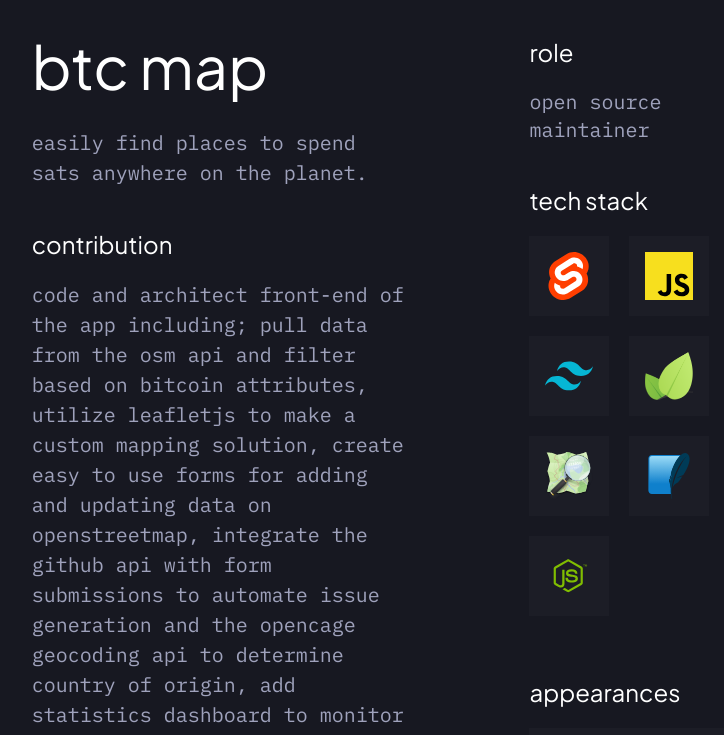
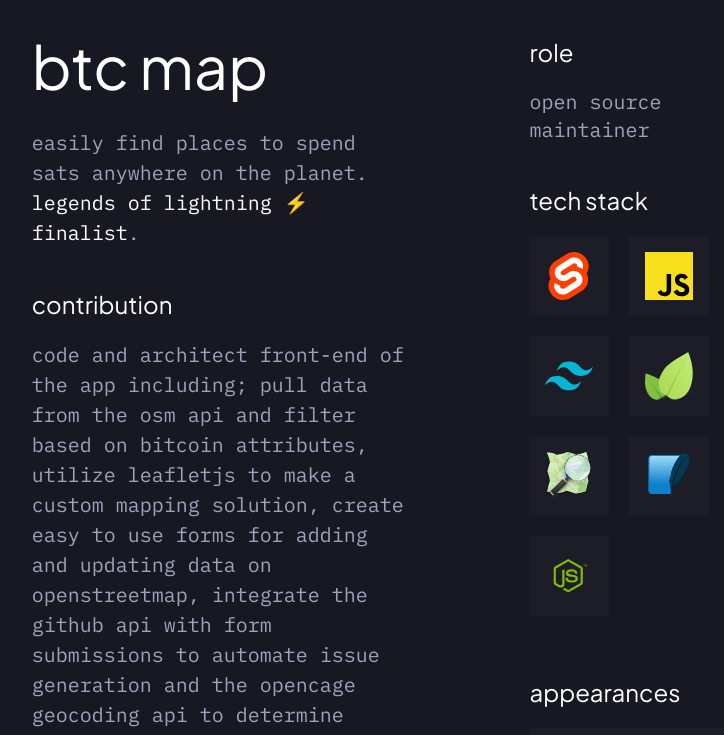
Before and after one commit to secondl1ght/portfolio-v2, a SvelteKit app: page / in a window 1280 px wide. Shown: the part 2040-2775 px from the top of the page, without its empty margins (235-959 px from the left). Built offline with nearby package versions, Linux system fonts and the light colour scheme.

Commit message:
add legends of lightning finalist info

```diff
--- a/src/components/ProjectCard.svelte
+++ b/src/components/ProjectCard.svelte
@@ -22,12 +22,12 @@
       url: "https://stephanlivera.com/episode/420/",
       image: "slp.webp",
       alt: "Stephan Livera Podcast",
-    },
+    } /*,
     {
       url: "https://youtu.be/fCPf7m8f_9U?t=1h41m4s",
       image: "legends.jpeg",
       alt: "Legends of Lightning",
-    },
+    },*/,
   ];
   let showMore = false;
 </script>
@@ -55,6 +55,16 @@
       class="ibm text-secondary w-full md:text-lg lg:text-xl lg:w-3/4 mt-8 mb-10 !leading-normal"
     >
       {description}
+      {#if title === "btc map"}
+        <br />
+        <a
+          href="https://twitter.com/boltfun_btc/status/1597303111319982080"
+          target="_blank"
+          rel="noreferrer"
+          class="text-white hover:text-hover"
+          >legends of lightning ⚡️ finalist</a
+        >.
+      {/if}
     </p>
     <h4 class="jakarta text-white text-lg mb-5 md:text-xl lg:text-2xl">
       contribution
@@ -63,7 +73,7 @@
       class="ibm text-secondary w-full lg:w-3/4 md:text-lg lg:text-xl !leading-normal"
     >
       {#if title === "btc map"}
-        {showMore ? contribution : contribution.slice(0, 1175) + "..."}
+        {showMore ? contribution : contribution.slice(0, 865) + "..."}
         <button
           class="text-white hover:text-hover"
           on:click={() => (showMore = !showMore)}
```
